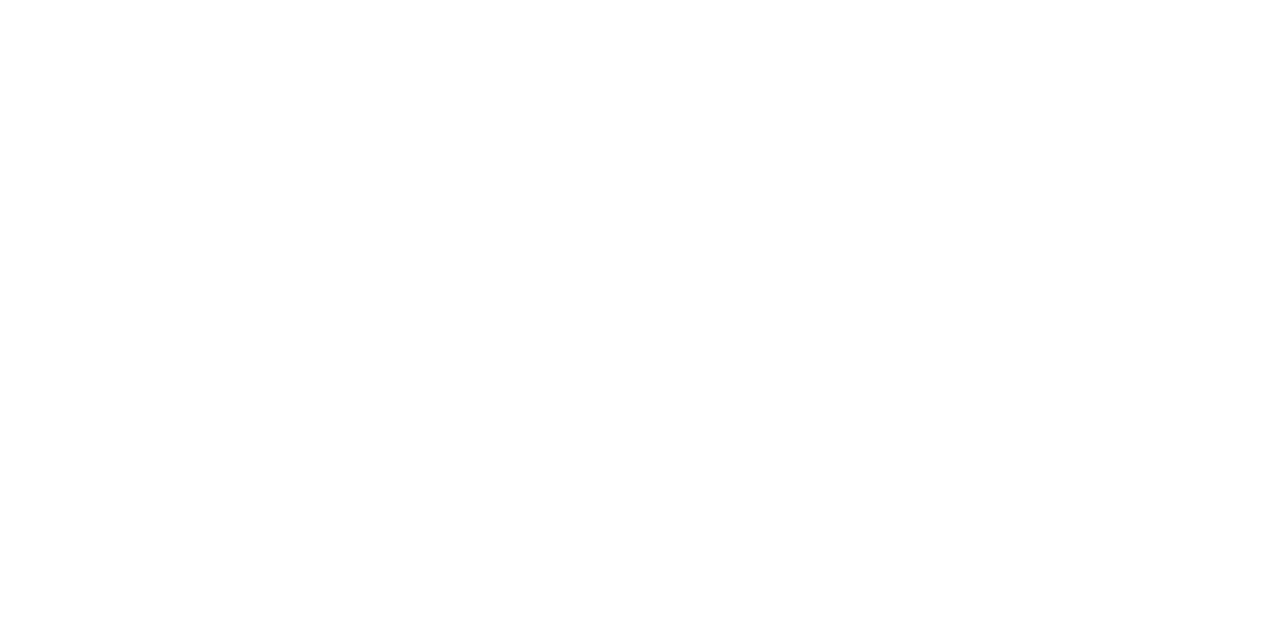
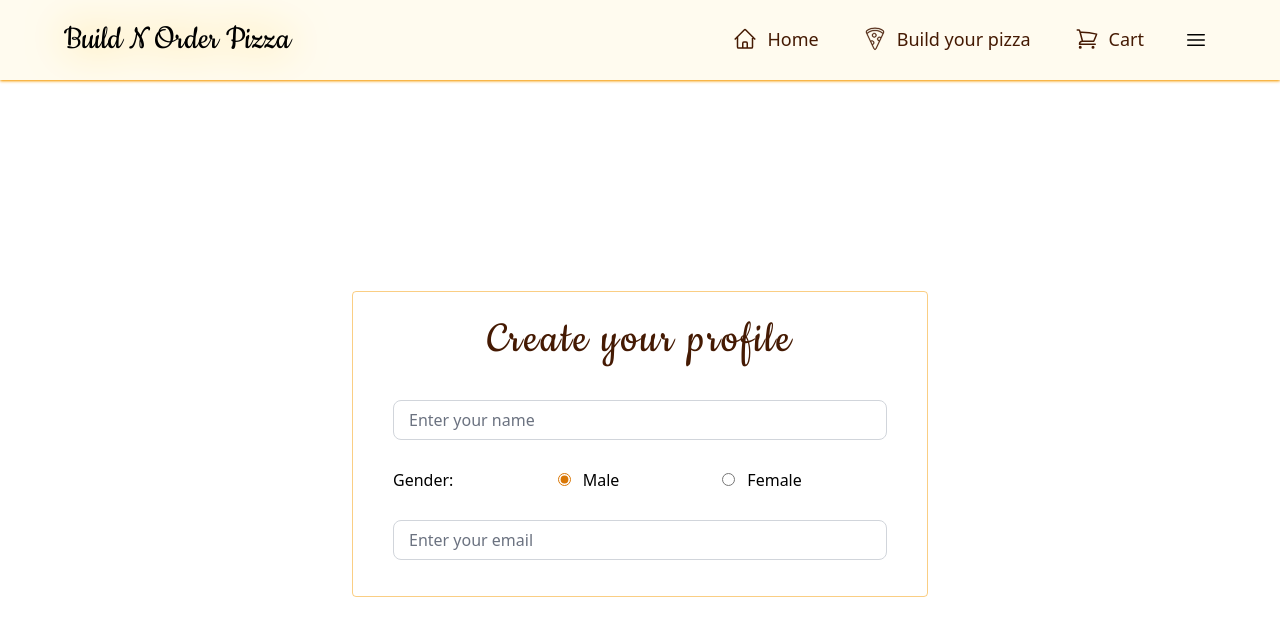
Before and after one commit to AkritiGhosh/BuildNOrderPizza-Frontend, a React (Vite) app: page /create-profile in a window 1280 px wide. Shown: the top 636 px of the page. Built offline with nearby package versions, Linux system fonts and the light colour scheme.

Commit message:
same form for create and edit - profile

```diff
--- a/src/lib/routes.ts
+++ b/src/lib/routes.ts
@@ -1,6 +1,6 @@
 import { lazy } from "react";
 import { RouteObject } from "react-router-dom";
-const CreateProfile = lazy(() => import("../page/consumer/CreateProfile"));
+const ProfileForm = lazy(() => import("../page/consumer/ProfileForm"));
 const Profile = lazy(() => import("../page/consumer/Profile"));
 const Orders = lazy(() => import("../page/consumer/Orders"));
 const Settings = lazy(() => import("../page/consumer/Settings"));
@@ -10,10 +10,11 @@ const LandingPage = lazy(() => import("../page/user/LandingPage"));
 
 export const customerRoutes: RouteObject[] = [
   { path: "/", Component: LandingPage },
+  { path: "/create-profile", Component: ProfileForm },
   {
     path: "/:profileId",
     children: [
-      { path: "edit-profile", Component: CreateProfile },
+      { path: "edit-profile", Component: ProfileForm },
       { path: "profile/", Component: Profile },
       { path: "orders", Component: Orders },
       { path: "orders/:orderId", Component: Orders },
--- a/src/page/consumer/CreateProfile.tsx
+++ b/src/page/consumer/ProfileForm.tsx
@@ -1,9 +1,10 @@
-import { useState } from "react";
+import { useEffect, useState } from "react";
 import Heading from "../../components/common/Heading";
 import FloatingLabelInput from "../../components/common/FloatingLabelInput";
 import { UserProfile } from "../../lib/type";
 import PageLayout from "../../layout/PageLayout";
 import FormLayout from "../../layout/FormLayout";
+import { useParams } from "react-router-dom";
 
 const initialData: UserProfile = {
   name: "",
@@ -12,8 +13,18 @@ const initialData: UserProfile = {
   user: "",
 };
 
-const CreateProfile = () => {
+const ProfileForm = () => {
+  const [createNew, setCreateNew] = useState<boolean>(true);
   const [form, setForm] = useState<UserProfile>(initialData);
+  const params = useParams();
+
+  useEffect(() => {
+    if (params?.profileId) getProfileData();
+  }, [params]);
+
+  const getProfileData = async () => {
+    setCreateNew(false);
+  };
 
   const setFormData = (key: string, value: string) =>
     setForm({ ...form, [key]: value });
@@ -22,7 +33,7 @@ const CreateProfile = () => {
     <PageLayout>
       <FormLayout>
         <>
-          <Heading>Create your profile</Heading>
+          <Heading>{createNew ? "Create your profile" : "Edit profile"}</Heading>
           <div className="w-full mb-3">
             <FloatingLabelInput
               type="text"
@@ -76,4 +87,4 @@ const CreateProfile = () => {
   );
 };
 
-export default CreateProfile;
+export default ProfileForm;
```
